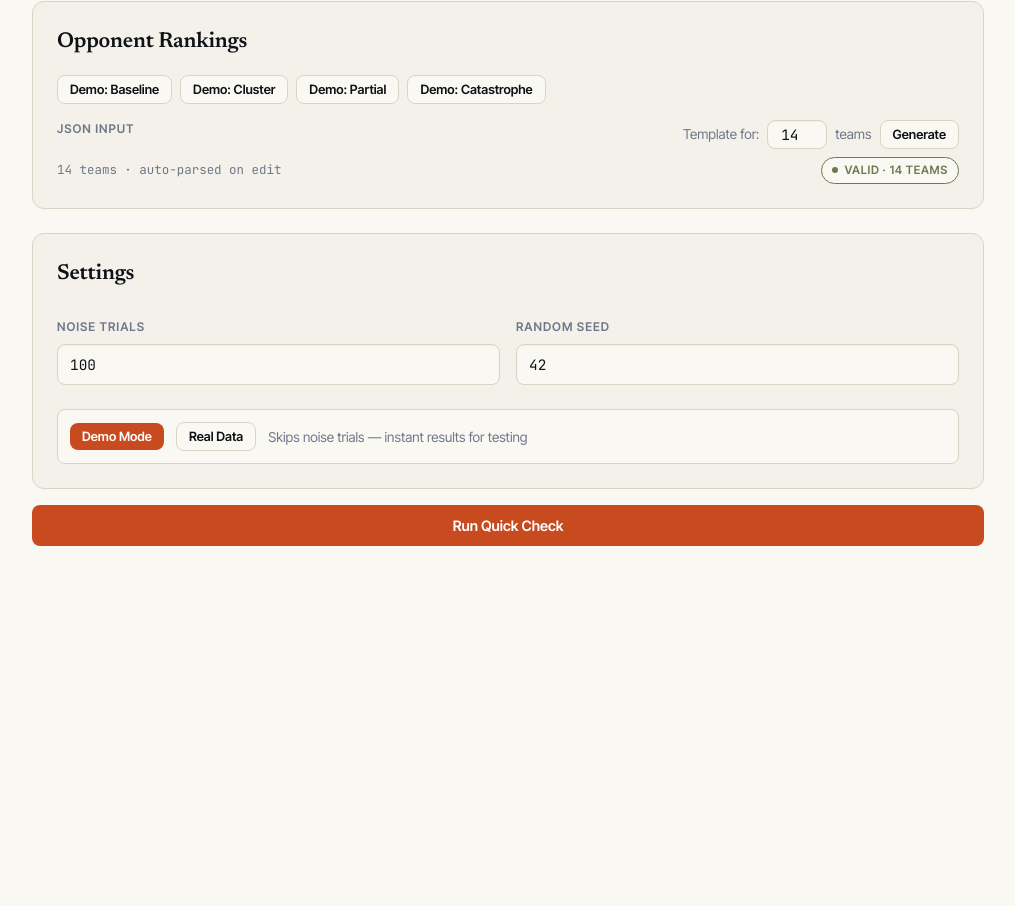
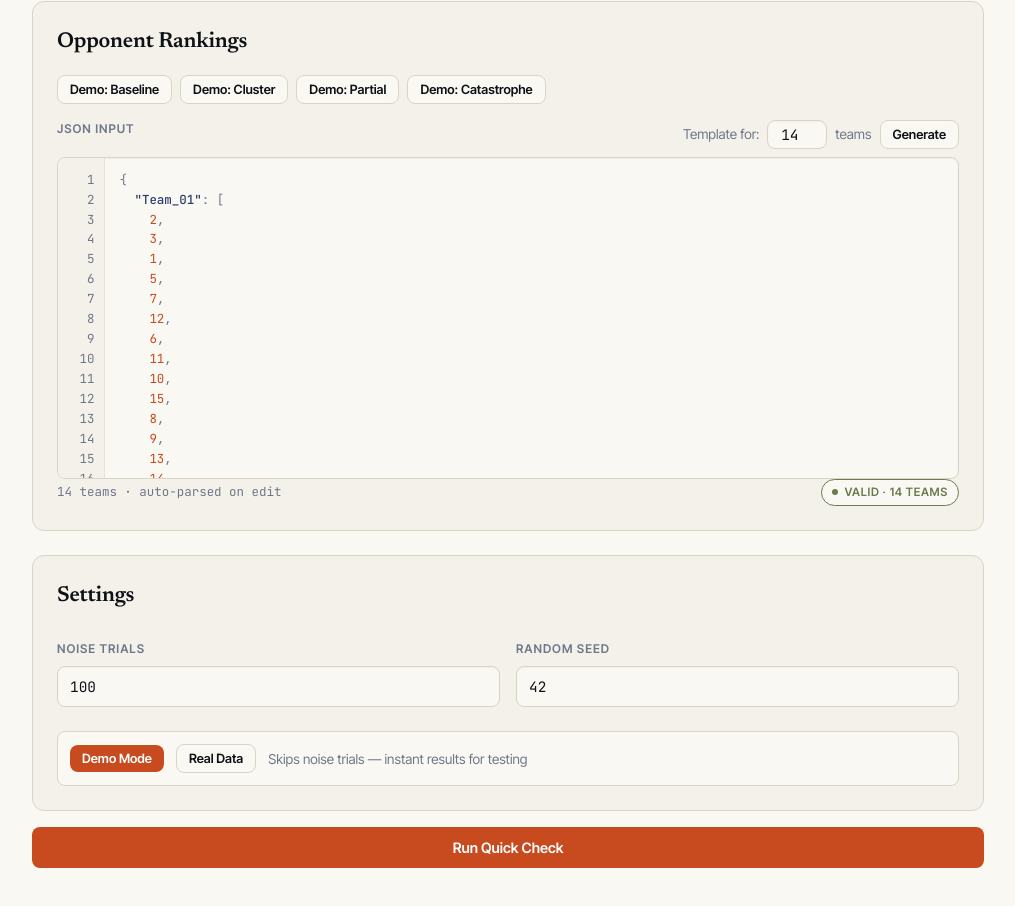
Before and after one commit to Parth-Sundaram/CapApp, a React (Vite) app: page / in a window 1280 px wide. Shown: the part 1307-2213 px from the top of the page, without its empty margins (132-1147 px from the left). Before the commit the page ends 1933 px from the top, so only its background shows below. Built offline with nearby package versions, Linux system fonts and the light colour scheme.

Commit message:
Integrate JsonEditor for JSON input
Added JsonEditor component for JSON input handling.

```diff
--- a/src/App.jsx
+++ b/src/App.jsx
@@ -634,6 +634,14 @@ export default function App() {
             <button className="btn btn-secondary btn-sm" onClick={handleGenerateTemplate}>Generate</button>
           </div>
         </div>
+
+        <JsonEditor
+          value={jsonInput}
+          onChange={handleJsonInputChange}
+          minRows={6}
+          placeholder={`{\n  "Team_01": [3, 1, 2, 5, 4, ...],\n  "Team_02": [2, 5, 1, ...]\n}`}
+        />
+
         <div className="flex justify-between items-center mt-2">
           <span className="text-fog mono" style={{ fontSize: '0.78rem' }}>
             {Object.keys(publicRankings).length} teams · auto-parsed on edit
```
